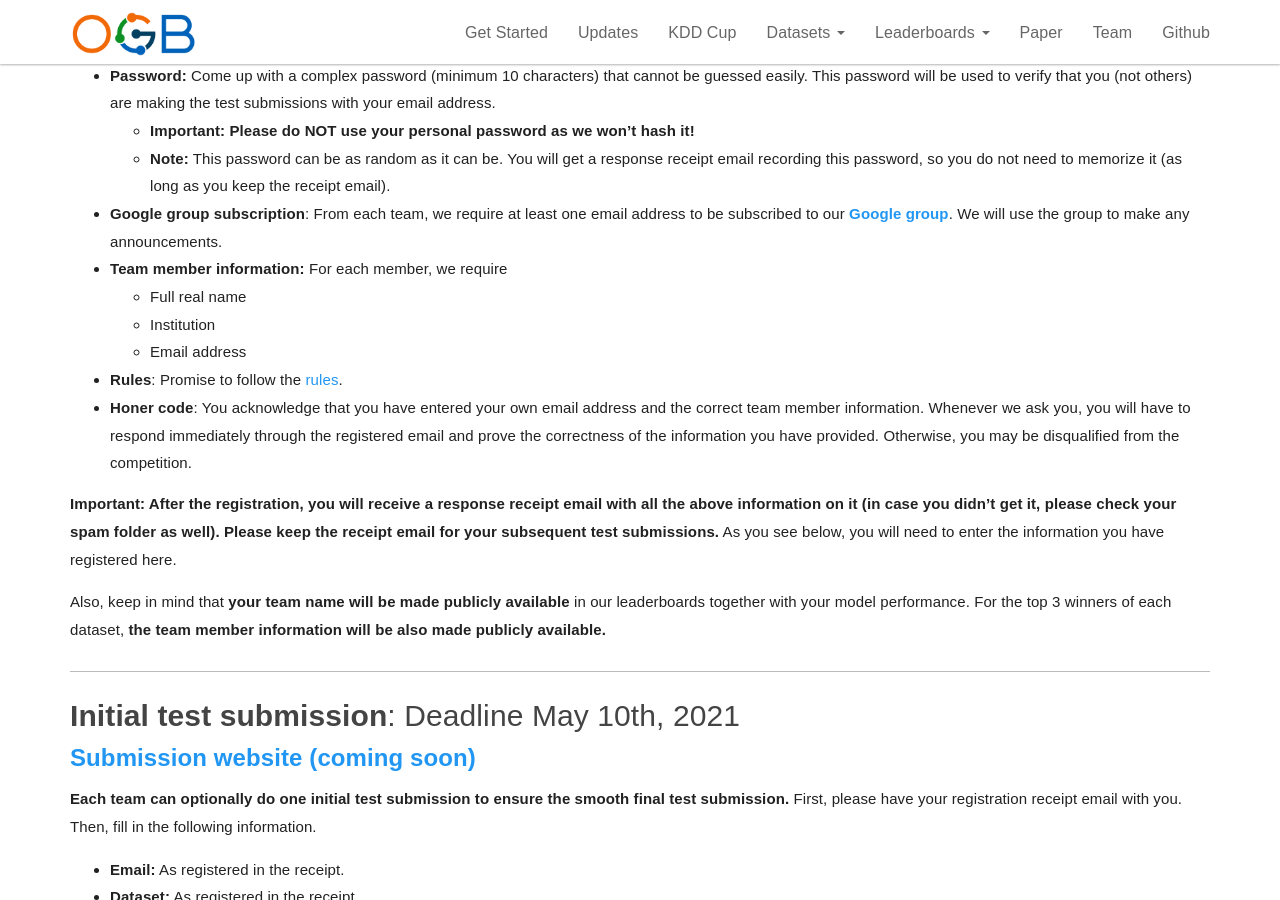
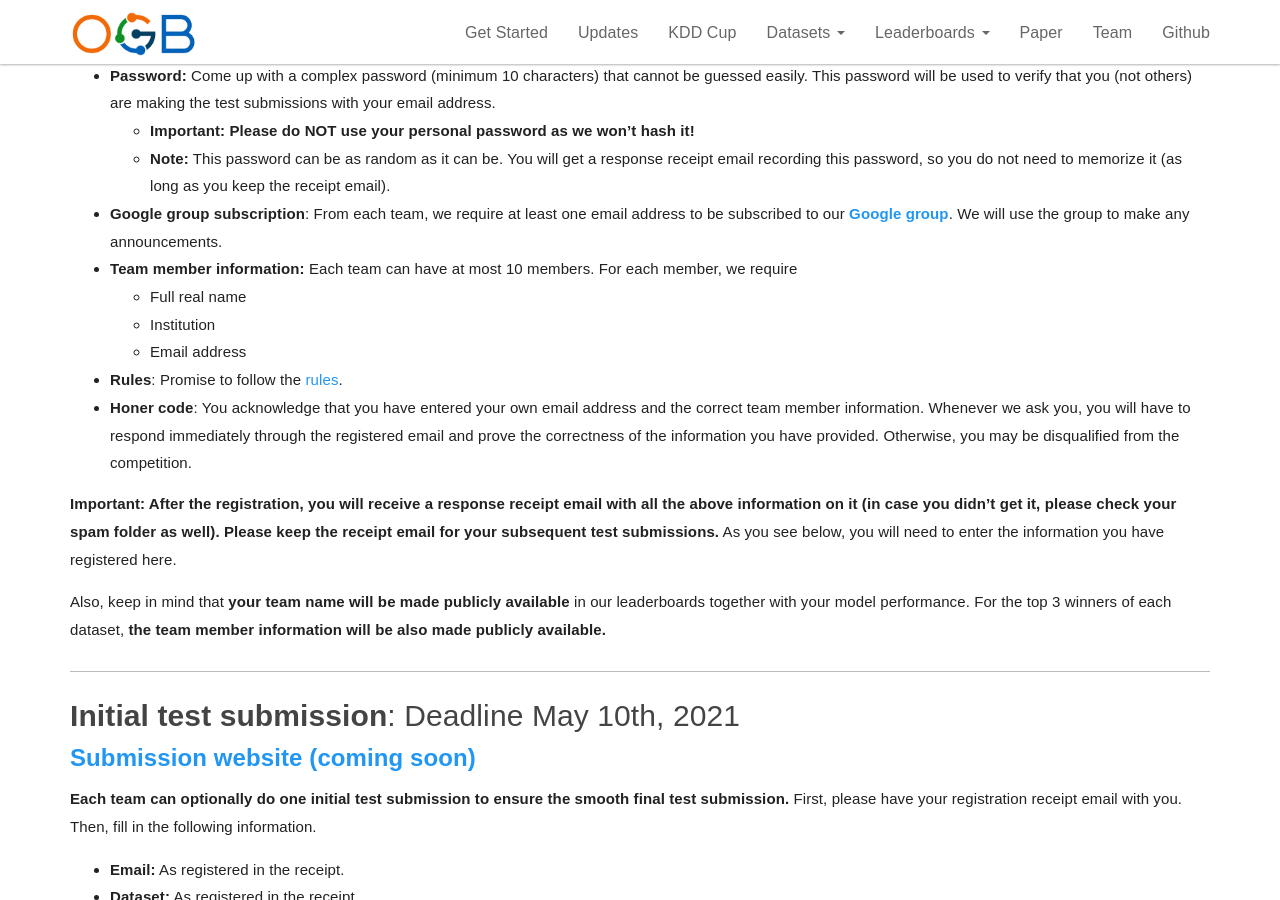
Before and after one commit to snap-stanford/ogb-web, a Jekyll site: the page built from _docs/kddcup2021/participate.md, in a window 1280 px wide and 900 px high, scrolled down 735 px. Built offline with Jekyll 4.4.1, drawn with Linux system fonts in a browser that asks for light colours.

Commit message:
at most 10

```diff
--- a/_docs/kddcup2021/participate.md
+++ b/_docs/kddcup2021/participate.md
@@ -25,7 +25,7 @@ In the Google form, you will need to fill in the following information.
     - **Important: Please do NOT use your personal password as we won't hash it!**
     - **Note:** This password can be as random as it can be. You will get a response receipt email recording this password, so you do not need to memorize it (as long as you keep the receipt email).
 - **Google group subscription**: From each team, we require at least one email address to be subscribed to our **[Google group](https://groups.google.com/g/open-graph-benchmark)**. We will use the group to make any announcements.
-- **Team member information:** For each member, we require
+- **Team member information:** Each team can have at most 10 members. For each member, we require
     - Full real name
     - Institution
     - Email address
```
